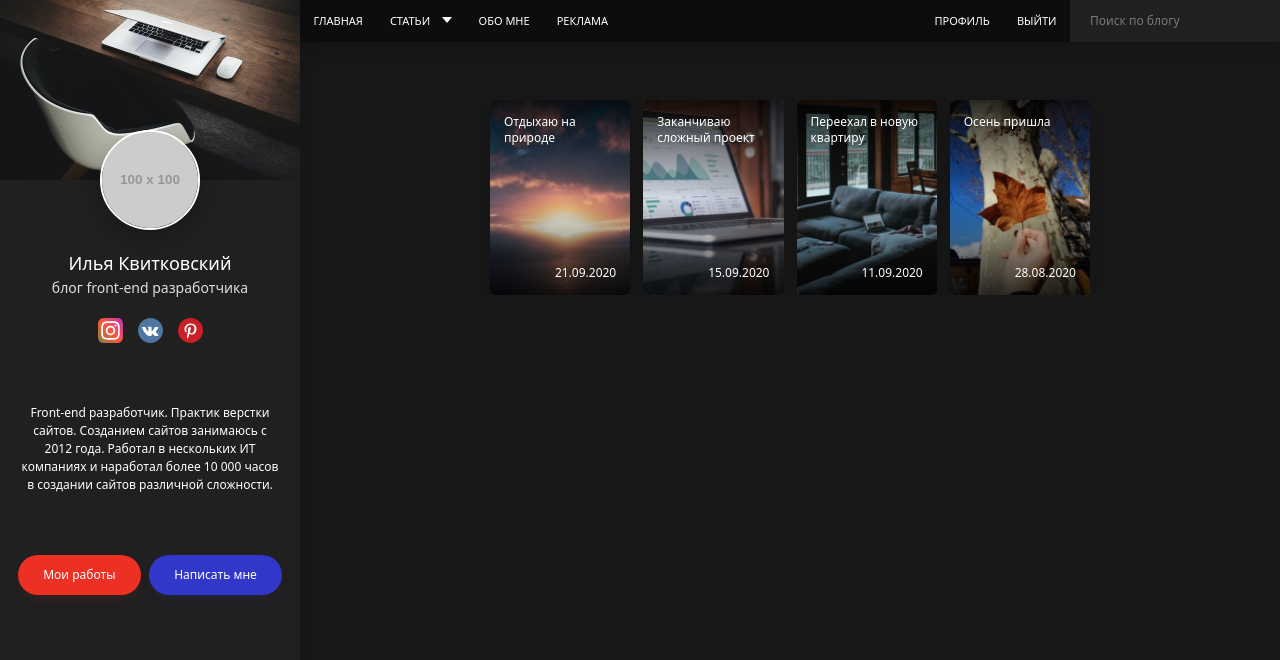
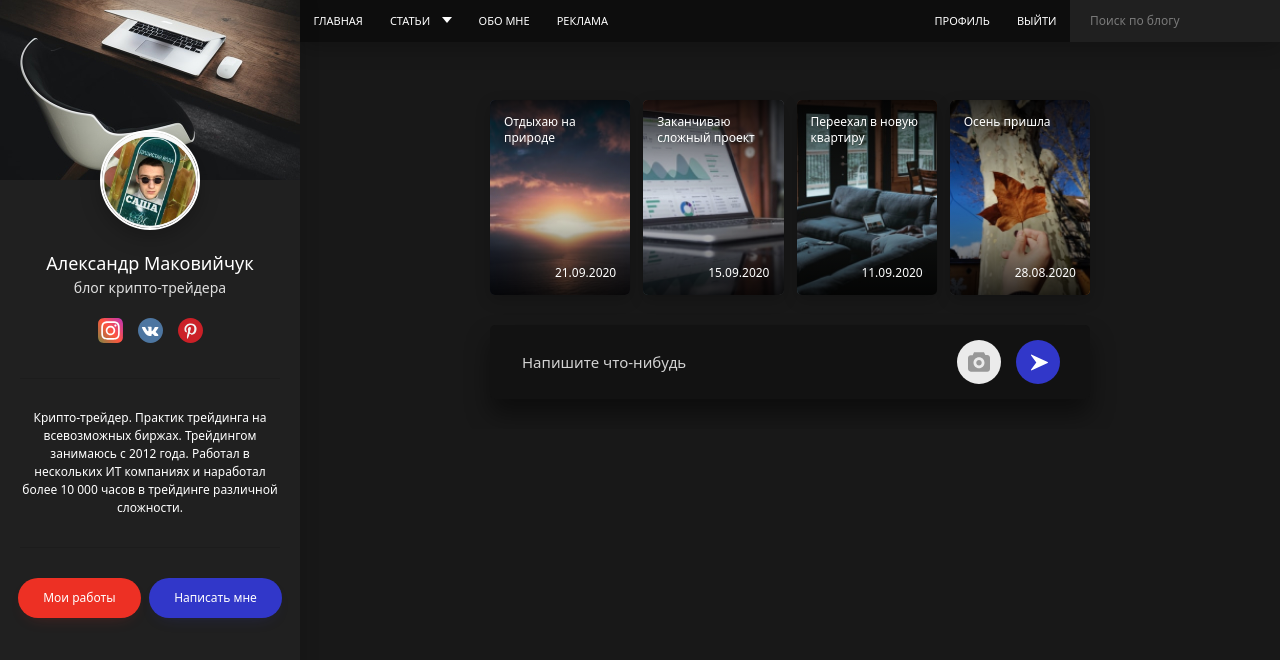
Before and after one commit to IlyaKvitkovskyi/personal-blog, a website: page src/index.html in a window 1280 px wide. Drawn offline with nearby package versions, Linux system fonts and the light colour scheme; files that its build step writes are made by us from their sources; placeholder pictures from the web are drawn by us.

Commit message:
added post-form

```diff
--- /dev/null
+++ b/src/assets/scss/blocks/add-post.scss
@@ -0,0 +1,73 @@
+.add-post {
+  padding: 1.5rem 3rem;
+  margin-bottom: 3rem;
+  background-color: $secondary;
+  box-shadow: 0 15px 25px rgba($black, .45);
+  border-radius: 5px;
+}
+
+.add-post__form {
+  display: flex;
+  align-items: center;
+}
+
+.add-post__textarea {
+  display: block;
+  width: 80%;
+  height: 26px;
+  border: none;
+  background: transparent;
+  outline: none;
+  resize: none;
+  font-family: inherit;
+  font-size: 1.5rem;
+  color: $white;
+
+  &::placeholder {
+    color: #d2d2d2;
+  }
+}
+
+.add-post__form-actions {
+  display: flex;
+  justify-content: flex-end;
+  width: 20%;
+}
+
+.add-post__file,
+.add-post__send {
+  cursor: pointer;
+  display: block;
+  width: 4.4rem;
+  height: 4.4rem;
+  border-radius: 50%;
+  border: none;
+  transition: background-color .2s linear;
+}
+
+.add-post__file {
+  background: #ebebeb url(../images/add-photo.svg) center no-repeat;
+
+  input {
+    display: none;
+  }
+
+  &:hover {
+    background-color: darken(#ebebeb, 5%);
+  }
+}
+
+.add-post__send {
+  background-color: $blue;
+  margin-left: 1.5rem;
+
+  &:hover {
+    background-color: darken($blue, 5%);
+  }
+}
+
+.add-post__img {
+  position: relative;
+  top: 3px;
+  left: 1px;
+}
--- a/src/assets/scss/blocks/stories.scss
+++ b/src/assets/scss/blocks/stories.scss
@@ -3,6 +3,7 @@
   grid-template-columns: 1fr 1fr 1fr 1fr;
   grid-column-gap: 13px;
   grid-template-rows: 195px;
+  margin-bottom: 3rem;
 }
 
 .stories__item {
--- a/src/assets/scss/style.scss
+++ b/src/assets/scss/style.scss
@@ -26,3 +26,4 @@ body {
 @import "blocks/social.scss";
 @import "blocks/btn.scss";
 @import "blocks/stories.scss";
+@import "blocks/add-post.scss";
--- a/src/assets/scss/vendor/_reset.scss
+++ b/src/assets/scss/vendor/_reset.scss
@@ -36,11 +36,6 @@ ul[class] {
   list-style: none;
 }
 
-img {
-  max-width: 100%;
-  display: block;
-}
-
 input,
 button,
 textarea,
--- a/src/index.html
+++ b/src/index.html
@@ -3,6 +3,7 @@ layout: default
 title: Api | Home
 ---
 
+<!-- Stories -->
 <div class="stories">
   <div class="stories__item">
     <img class="stories__preview" src="assets/images/stories/stories1.jpg" alt="" />
@@ -24,4 +25,21 @@ title: Api | Home
     <div class="stories__title">Осень пришла</div>
     <time class="stories__date" datetime="2020-08-28 19:21">28.08.2020</time>
   </div>
-</div> <!--/.stories -->
+</div>
+<!--/.stories -->
+
+<!-- Add post -->
+<div class="add-post">
+  <form class="add-post__form" action="/" method="post">
+    <textarea class="add-post__textarea" name="post-text" placeholder="Напишите что-нибудь"></textarea>
+    <div class="add-post__form-actions">
+      <label class="add-post__file" for="add-post-file">
+        <input id="add-post-file" type="file" />
+      </label>
+      <button class="add-post__send" type="submit">
+        <img class="add-post__img" src="assets/images/send.svg" alt="Отправить">
+      </button>
+    </div>
+  </form>
+</div>
+<!-- /.Add post -->
--- a/src/partials/sidebar.html
+++ b/src/partials/sidebar.html
@@ -5,9 +5,9 @@
 
   <div class="sidebar__content">
     <div class="profile">
-      <img class="profile__avatar" src="https://via.placeholder.com/100" alt="" />
-      <div class="profile__name">Илья Квитковский</div>
-      <div class="profile__prof">блог front-end разработчика</div>
+      <img class="profile__avatar" src="../assets/images/sasha.png" alt="" />
+      <div class="profile__name">Александр Маковийчук</div>
+      <div class="profile__prof">блог крипто-трейдера</div>
 
       <ul class="social">
         <li class="social__item">
@@ -29,8 +29,8 @@
 
       <div class="profile__text">
         <p>
-          Front-end разработчик. Практик верстки сайтов. Созданием сайтов занимаюсь с 2012 года.
-          Работал в нескольких ИТ компаниях и наработал более 10 000 часов в создании сайтов
+          Крипто-трейдер. Практик трейдинга на всевозможных биржах. Трейдингом занимаюсь с 2012 года.
+          Работал в нескольких ИТ компаниях и наработал более 10 000 часов в трейдинге
           различной сложности.
         </p>
       </div>
```
Also changed, not shown: src/assets/images/add-photo.svg (added), src/assets/images/sasha.png (added), src/assets/images/send.svg (added).
